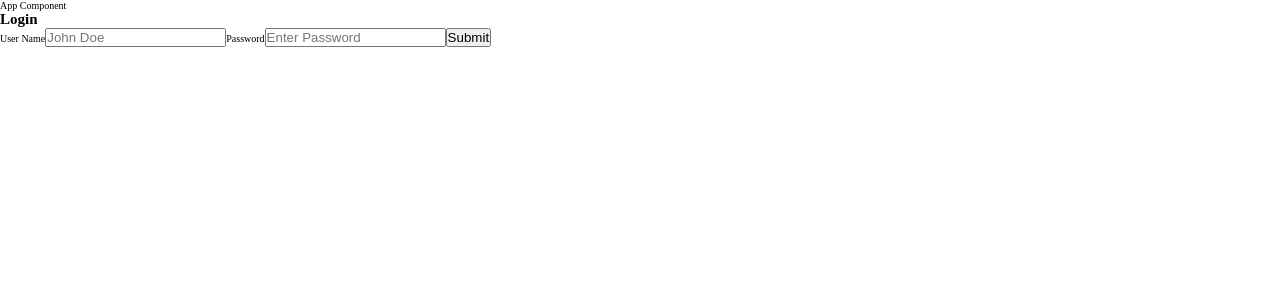
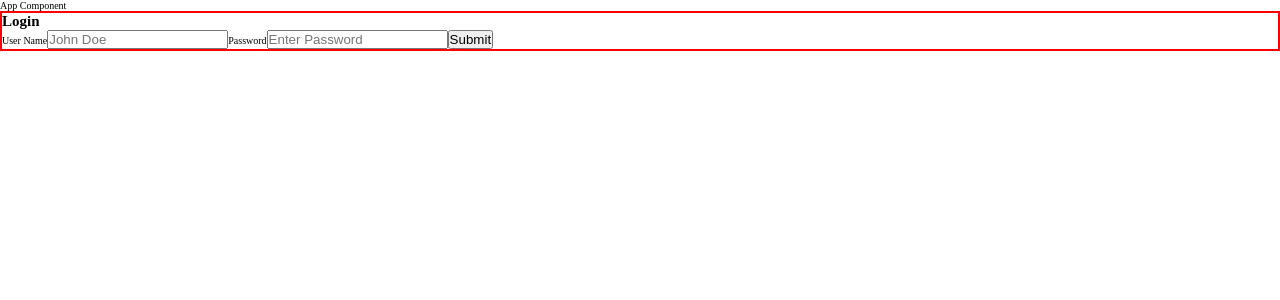
Before and after one commit to lambda-build-week-sleep-tracker/FE-Sleep-Tracker, a React (Create React App) app: page / in a window 1280 px wide. Shown: the top 300 px of the page. Built offline with nearby package versions, Linux system fonts and the light colour scheme; the HTML template or start-up script is replaced by a standard one.

Commit message:
Changed sass workflow

```diff
--- a/src/App.js
+++ b/src/App.js
@@ -1,8 +1,10 @@
 import React from 'react';
 import './index.css';
 
+
+
 // Importing components
-import LoginForm from './components/LoginForm';
+import LoginForm from './components/LoginForm/LoginForm';
 function App() {
   return (
     <div className="App">
--- a/src/components/LoginForm.jsx
+++ b/src/components/LoginForm/LoginForm.jsx
@@ -1,4 +1,7 @@
 import React from 'react';
+
+// Importing Styles
+import './loginForm.scss'
 
 function LoginForm() {
 
--- /dev/null
+++ b/src/components/LoginForm/loginForm.scss
@@ -0,0 +1,3 @@
+.login-container{
+	border: 2px solid red;
+}
--- a/src/sass/global.scss
+++ /dev/null
@@ -1,9 +0,0 @@
-*{
-	margin: 0;
-	padding: 0;
-	box-sizing: border-box;
-}
-
-html{
-	font-size: 62.5%;
-}
--- a/src/sass/index.scss
+++ /dev/null
@@ -1,4 +0,0 @@
-
-// Global Styling (Reset)
-@import './global.scss';
-@import './loginForm.scss';
```
Also changed, not shown: package.json (+5 -4 lines), src/sass/loginForm.scss (deleted), 1 other file (tests, documents, lock files or other folders).
